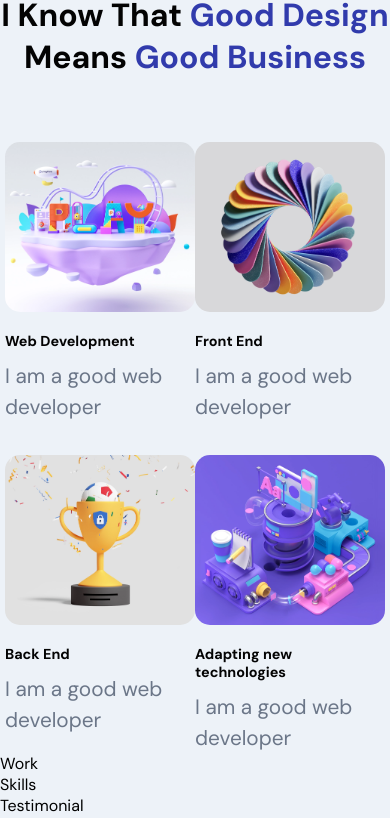
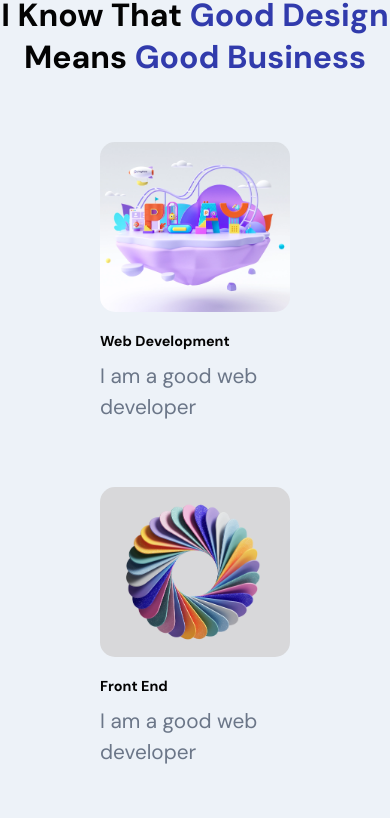
Before and after one commit to David-P-Molina/front-end-react, a React (Create React App) app: page / in a window 390 px wide. Shown: the part 1150-1968 px from the top of the page. Built offline with nearby package versions, Linux system fonts and the light colour scheme.

Commit message:
Fix image size for mobile devices

```diff
--- a/src/containers/About/About.scss
+++ b/src/containers/About/About.scss
@@ -18,7 +18,7 @@
     justify-content: flex-start;
     align-items: flex-start;
     flex-direction: column;
-    margin-top: 2rem;
+    margin: 2rem;
 
     img {
       width: 100%;
```
Lines whose indentation alone changed are shown as unchanged.
